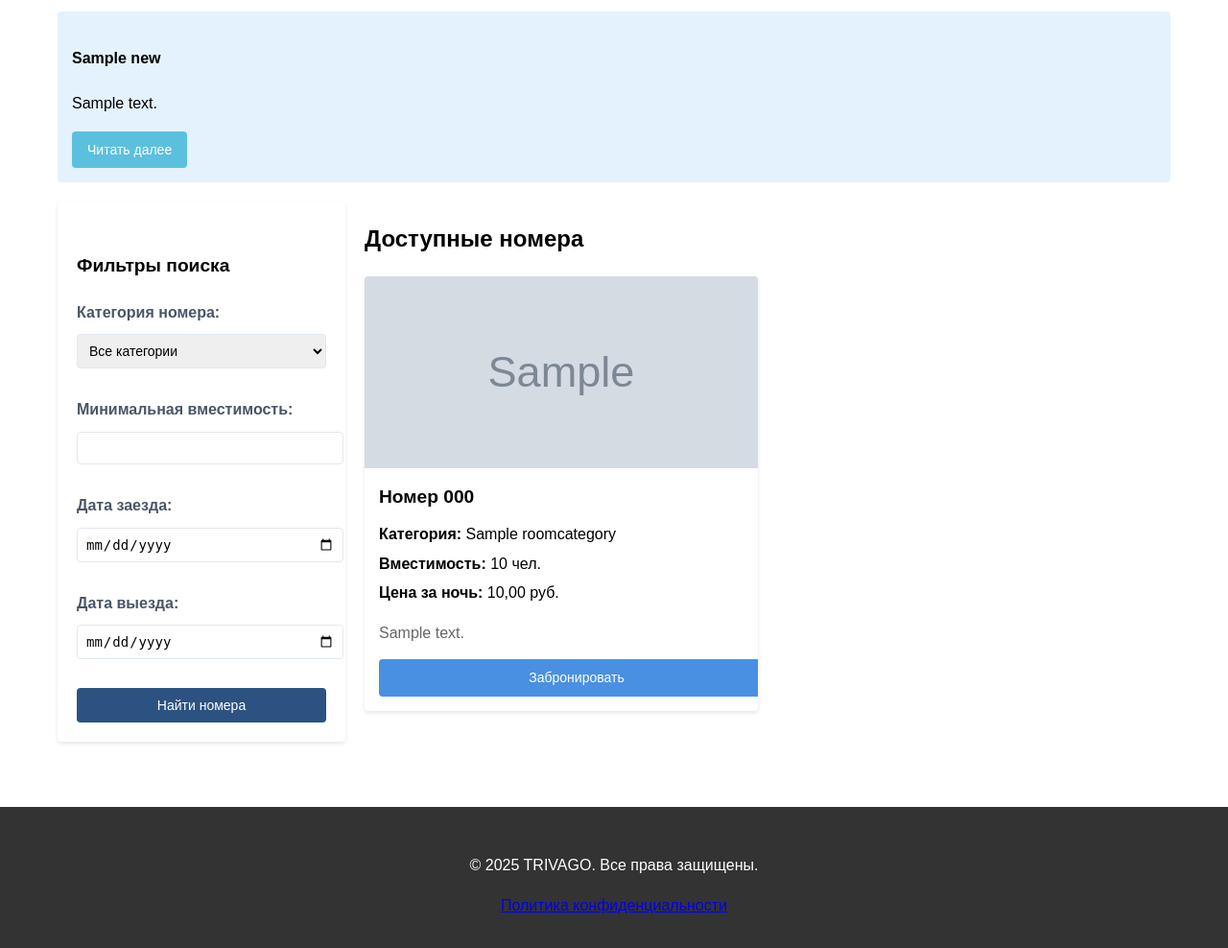
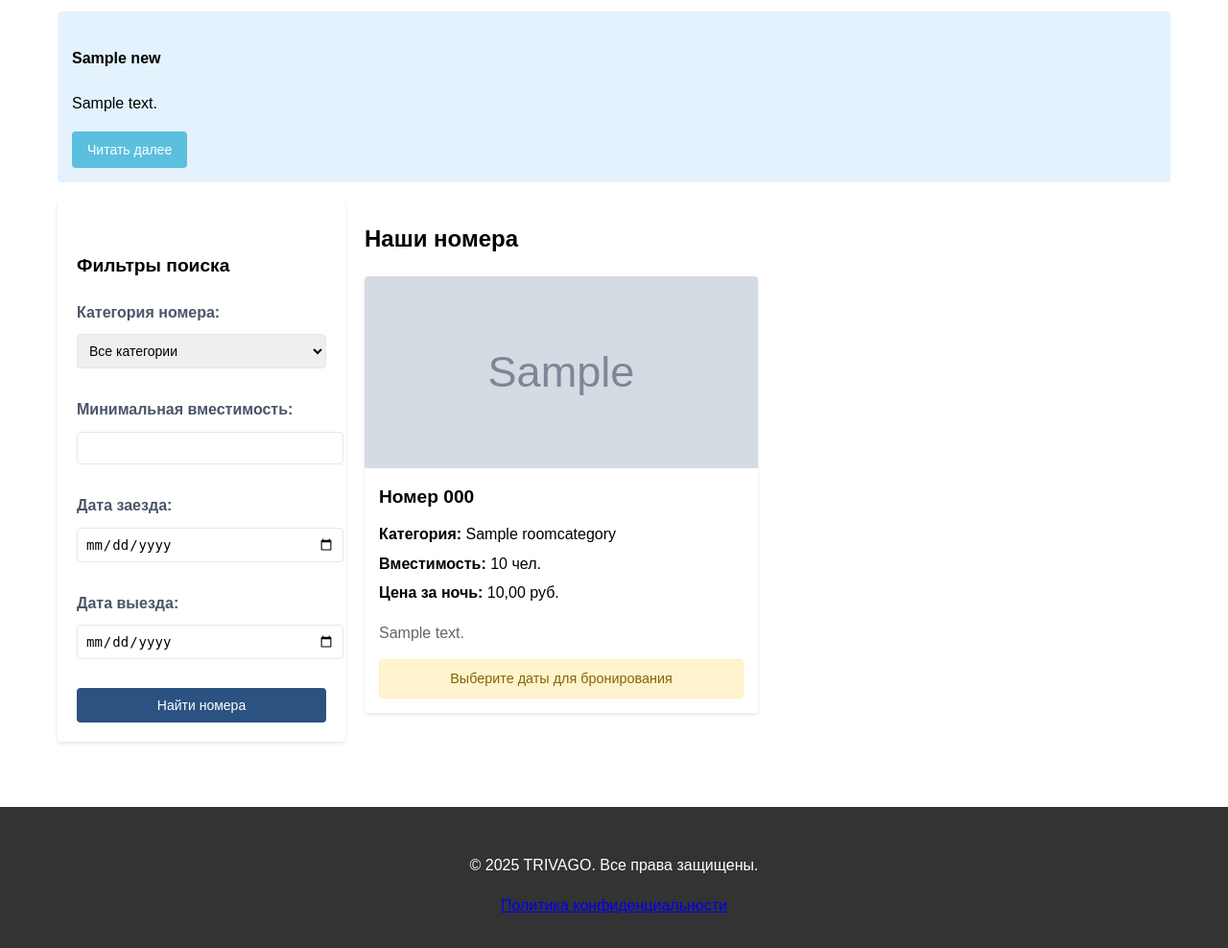
Before and after one commit to TbHund/MyIGI, a Django app: page / in a window 1280 px wide. Shown: the part 481-1469 px from the top of the page at 96% size. Run offline with Django 5.2, Linux system fonts and the light colour scheme; a user stored in the database is signed in; tables that the repository leaves empty hold one stand-in row (values such as "Sample post"); grey boxes marked "Sample" are stand-in pictures; a database or web service that is not in the repository returns one stand-in record (values such as "Sample title"); data that the repository does not hold is empty.

Commit message:
Новости

```diff
--- a/IGI/LR5/Hotel/templates/main/home.html
+++ b/IGI/LR5/Hotel/templates/main/home.html
@@ -83,7 +83,7 @@
         </div>
 
         <div class="main-content">
-            <h2 class="content-title">Доступные номера</h2>
+            <h2 class="content-title">Наши номера</h2>
             {% if rooms %}
             <div class="rooms-grid">
                 {% for room in rooms %}
@@ -101,11 +101,17 @@
                             <p><strong>Цена за ночь:</strong> {{ room.category.price_per_night }} руб.</p>
                         </div>
                         <p class="room-description">{{ room.description|truncatewords:30 }}</p>
-                        {% if user.is_authenticated %}
-                        <a href="{% url 'book_room' room.id %}?check_in={{ check_in }}&check_out={{ check_out }}"
-                           class="button button-primary">Забронировать</a>
+                        {% if check_in and check_out %}
+                            {% if user.is_authenticated %}
+                                <a href="{% url 'book_room' room.id %}?check_in={{ check_in }}&check_out={{ check_out }}"
+                                   class="button button-primary">Забронировать</a>
+                            {% else %}
+                                <a href="{% url 'login' %}" class="button button-secondary">Войдите для бронирования</a>
+                            {% endif %}
                         {% else %}
-                        <a href="{% url 'login' %}" class="button button-secondary">Войдите для бронирования</a>
+                            <div class="warning-message-small">
+                                Выберите даты для бронирования
+                            </div>
                         {% endif %}
                     </div>
                 </div>
@@ -391,6 +397,17 @@ button[type="submit"]:hover {
     color: #4a5568;
     padding: 20px;
 }
+
+.warning-message-small {
+    padding: 8px;
+    background-color: #fff3cd;
+    border: 1px solid #ffeeba;
+    border-radius: 4px;
+    color: #856404;
+    font-size: 0.9em;
+    text-align: center;
+    margin-top: 10px;
+}
 </style>
 
 {% if user.is_authenticated %}
```
Also changed, not shown: IGI/LR5/Hotel/main/admin.py (+15 -1 lines).
